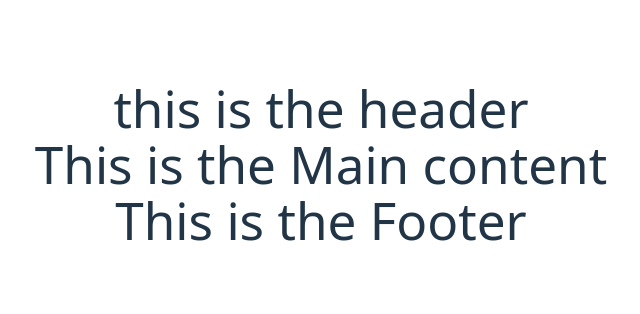
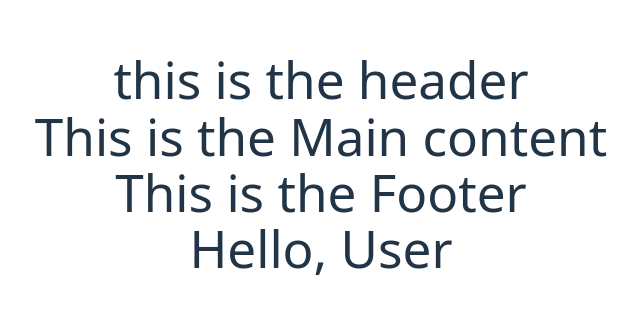
Before and after one commit to vinceaintreadin-21/appdev1, a React (Vite) app in the folder react-quickstart/: page / in a window 1280 px wide. Shown: the part 236-550 px from the top of the page, without its empty margins (319-959 px from the left). Built offline with nearby package versions, Linux system fonts and the light colour scheme.

Commit message:
Done writing markup with JSX

```diff
--- a/react-quickstart/src/App.jsx
+++ b/react-quickstart/src/App.jsx
@@ -27,6 +27,11 @@ function App() {
       <Header />
       <Main />
       <Footer />
+
+    {/* Done writing markup with JSX */}
+      <div>
+        <h1>Hello, User</h1>
+      </div>
     </>
   )
 }
```
